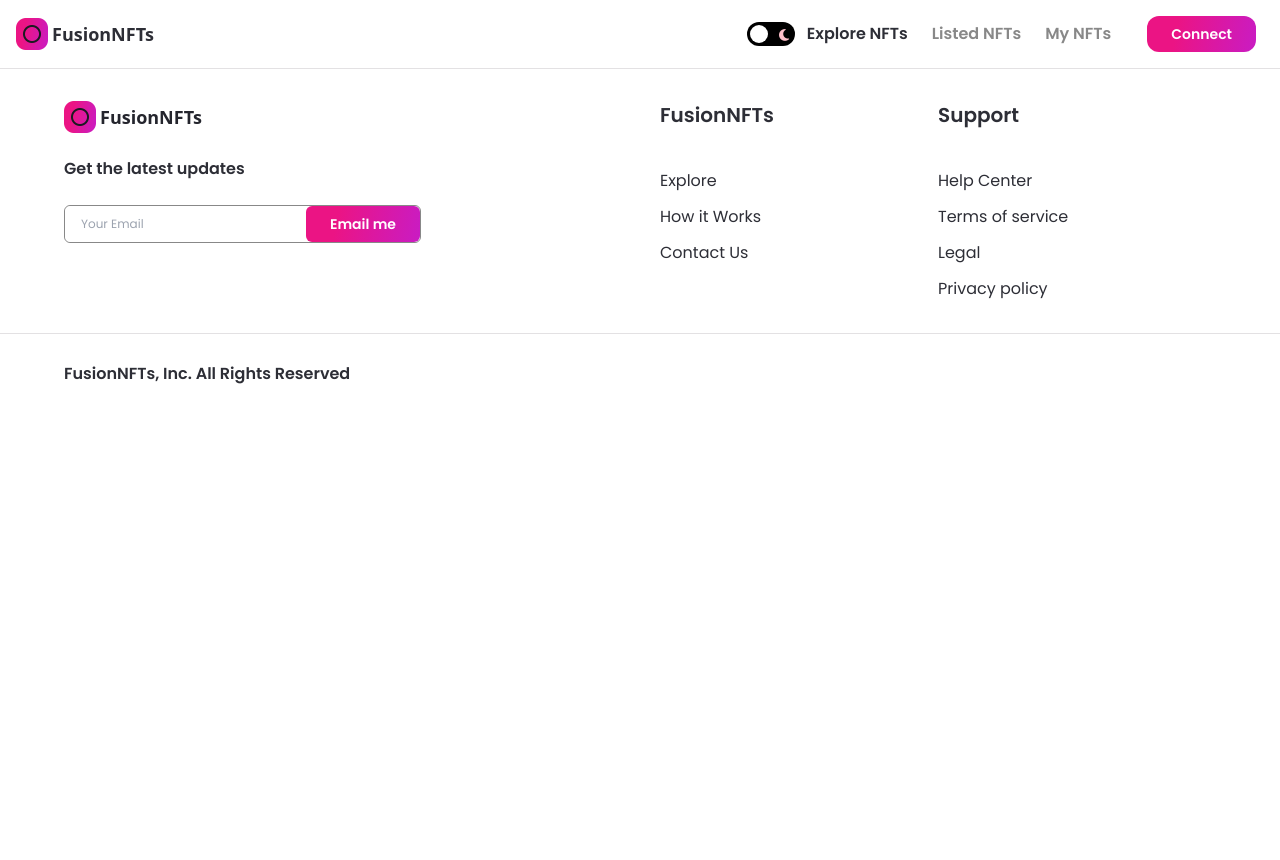
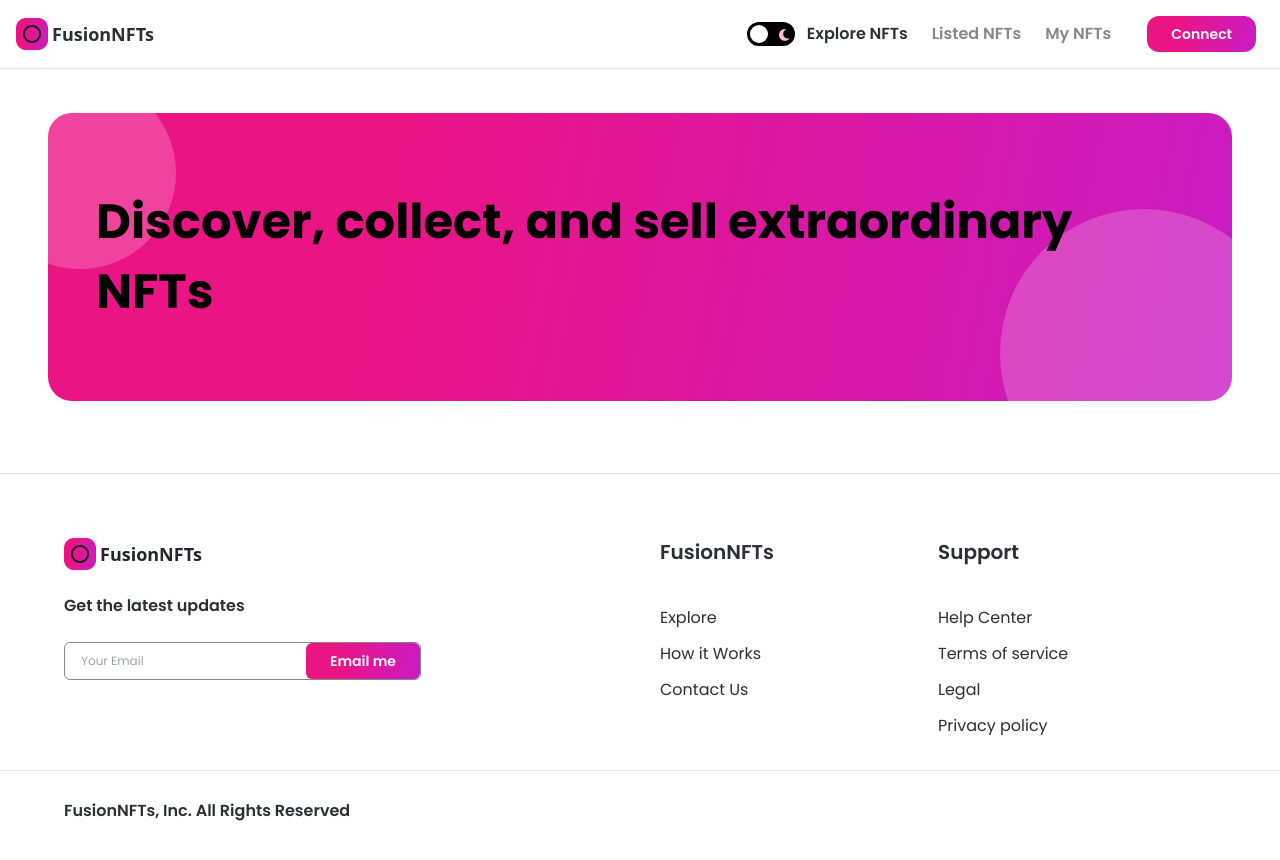
Before and after one commit to armejiaf/nft_marketplace, a Next.js app: page / in a window 1280 px wide. Shown: the top 860 px of the page. Before the commit the page ends 800 px from the top, so only its background shows below. Built offline with nearby package versions, Linux system fonts and the light colour scheme.

Commit message:
Added banner to home page.

```diff
--- /dev/null
+++ b/components/Banner.jsx
@@ -0,0 +1,11 @@
+import React from 'react';
+
+const Banner = ({ bannerText, childStyles, parentStyles }) => (
+  <div className={`relative w-full flex items-center z-0 overflow-hidden nft-gradient ${parentStyles}`}>
+    <p className={`font-bold text-5xl font-poppins leading-70 ${childStyles}`}>{bannerText}</p>
+    <div className="absolute w-48 h-48 sm:w-32 sm:h-32 rounded-full white-bg -top-9 -left-16 -z-5" />
+    <div className="absolute w-72 h-72 sm:w-56 sm:h-56 rounded-full white-bg -bottom-24 -right-14 -z-5" />
+  </div>
+);
+
+export default Banner;
--- a/components/index.js
+++ b/components/index.js
@@ -1,5 +1,6 @@
 import Navbar from './Navbar';
 import Footer from './Footer';
 import Button from './Button';
+import Banner from './Banner';
 
-export { Navbar, Footer, Button };
+export { Navbar, Footer, Button, Banner };
--- a/pages/_app.js
+++ b/pages/_app.js
@@ -8,7 +8,9 @@
   <ThemeProvider attribute="class">
     <div className="dark:bg-nft-dark bg-white min-h-screen">
       <Navbar />
-      <Component {...pageProps} />
+      <div className="pt-65">
+        <Component {...pageProps} />
+      </div>
       <Footer />
     </div>
 
--- a/pages/index.js
+++ b/pages/index.js
@@ -1,8 +1,14 @@
+import { Banner } from '../components';
+
 const Home = () => (
-  <div>
-    <h1 className="text-3xl font-bold underline">
-      Hello World!
-    </h1>
+  <div className="flex justify-center sm:px-4 p-12">
+    <div className="w-full minmd:w-4/5">
+      <Banner
+        bannerText="Discover, collect, and sell extraordinary NFTs"
+        childStyles="md:text-4xl sm:text-2xl xs:text-xl text-left"
+        parentStyles="justify-start mb-6 h-72 sm:h-60 p-12 xs:p-4 xs:h-44 rounded-3xl"
+      />
+    </div>
   </div>
 );
 
```
